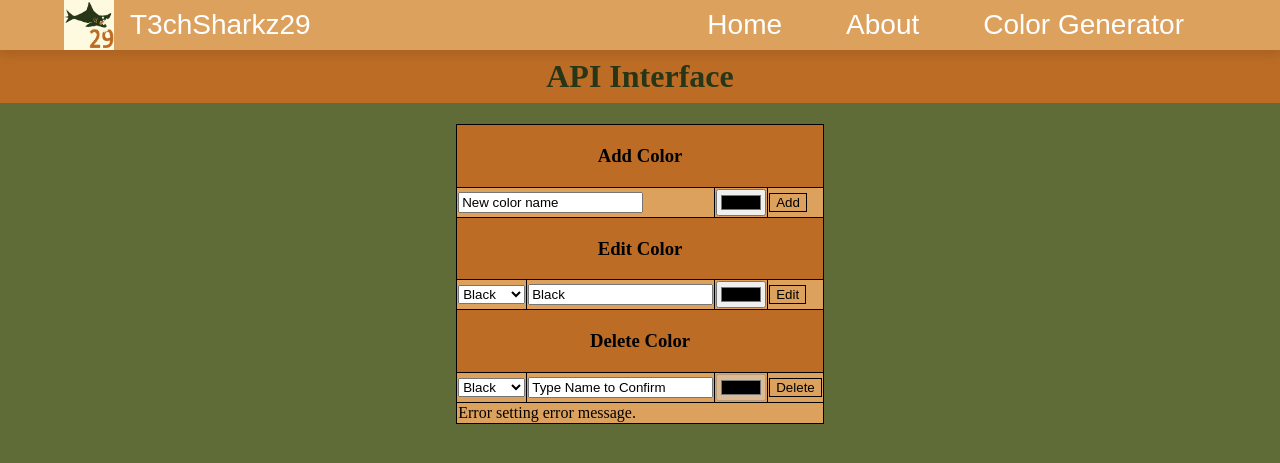
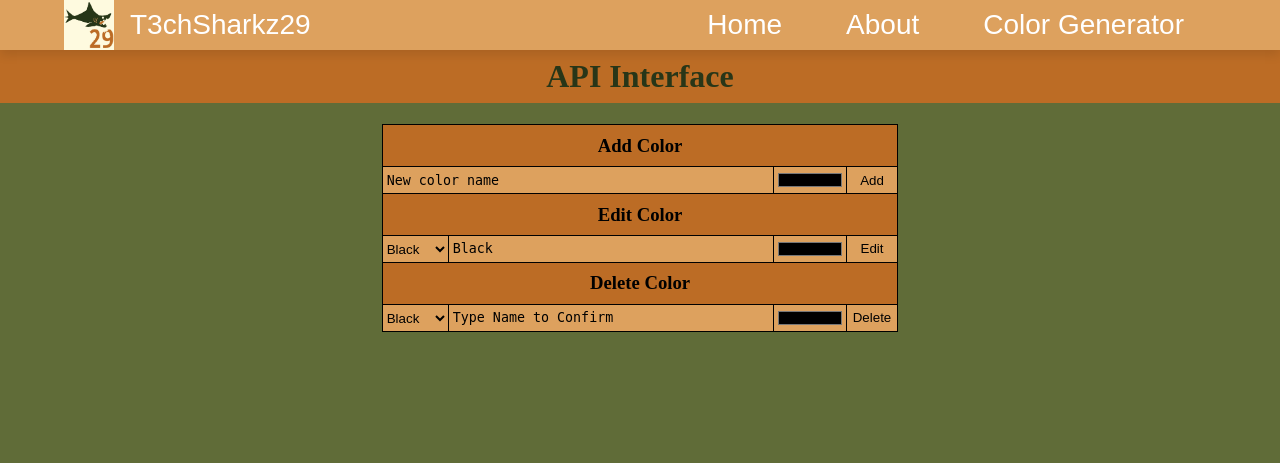
Before and after one commit to Funtime60/CS312SP24GRP2, a PHP site: page /APIPage.php in a window 1280 px wide. Shown: the top 463 px of the page. Run offline with PHP 8.4, Linux system fonts and the light colour scheme; data that the repository does not hold is empty.

Commit message:
RECOVERED

```diff
--- a/APIPage.css
+++ b/APIPage.css
@@ -1,71 +1,208 @@
+@import url("colorPalette.css");
+
 :root {
+	--ContentWidth: 40rem;
+	--TextWidth: 20rem;
+	--ColorWidth: 5rem;
+}
 
+input[type="submit"] {
+	margin: 0 auto;
+	display: block;
+}
+
+Select {
+	min-width: 3rem;
+	width: 100%;
+    border: none;
+    background-color: inherit;
+}
+
+form {
+	text-align: center;
 }
 
 table {
+    border-collapse: collapse;
+	max-width: var(--ContentWidth);
 	margin: auto;
 }
 
+th {
+    background-color: var(--dark_orange);
+}
 
-:root {
-	--ContentWidth: 80vw;
-    --Table1Width: var(--ContentWidth);
-    --Table1Ratio: 20%;
-    --Table2Size: calc(var(--ContentWidth) / 27);
+th h3 {
+	margin-block: 0.5em;
 }
-td, input[type="submit"], input[type="number"] {
-	background-color: var(--light_orange);
+
+td, input[type="submit"], input[type="text"], input[type="color"] {
+    background-color: var(--light_orange);
 }
-th {
-	background-color: var(--dark_orange);
+
+td, th {
+    border: black 1px solid;
+	padding: 0;
 }
-.table1CellL {
-    width: var(--Table1Ratio);
+
+input[type="submit"], input[type="text"], input[type="color"] {
+	border: none;
+	height: 1.5rem;
 }
-.table1CellR {
-    width: calc(100% - --Table1Ratio);
+
+td:has(input[type="submit"]:hover), td:has(input[type="color"]:hover:not([disabled])), td:has(input[type="text"]:hover:not(:focus)) {
+	filter: brightness(0.75);
 }
-#table1 {
-    width: var(--Table1Width);
-	margin: auto;
+
+input[type="text"] {
+	font-family: monospace;
+	--MarginRight: 6px;
+	--MarginLeft: 2px;
+	width: calc(100% - var(--MarginRight) - var(--MarginLeft));
+	min-width: calc(var(--TextWidth) - var(--MarginRight) - var(--MarginLeft));
+	margin-right: var(--MarginRight);
+	margin-left: var(--MarginLeft);
 }
-#table1 Select {
-    border: none;
-    background-color: inherit;
-	min-width: 100%;
+
+input[type="color"] {
+	min-width: 4.5rem;
+	width: 100%;
 }
-table td, table th, input[type="submit"], input[type="number"] {
-    border: black 1px solid;
+
+.ErrorRow > td {
+    font-family: monospace;
+	text-align: center;
+	overflow: auto;
+	background-color: #FF5555;
+	padding: 0.25em;
+	position: relative;
+	border: none;
+	border-radius: 0.5rem;
 }
-#table2 td, #table2 th {
-    /* Just set them all, some of them affect overflow. Didn't bother to check which */
-    min-height: var(--Table2Size);
-    min-width:  var(--Table2Size);
-    height: var(--Table2Size);
-    width:  var(--Table2Size);
-    max-height: var(--Table2Size);
-    max-width:  var(--Table2Size);
+
+.ErrorRow {
+	position: relative;
+	border: none;
+	top: -1.5em;
+	z-index: -1;
+	transition: top 0.5s;
 }
-table {
-	border-collapse: collapse;
+
+.ErrorRow[err] {
+	top: 0.5rem;
 }
-#table2 {
-    text-align: center;
-	margin: auto;
+
+
+
+
+
+
+/* Old Error Msg Stuff */
+/*
+#ANErr {
+	right: 2px;
+	top: -14px;
 }
-.tableSpacer {
-	height: 1rem;
+
+#ANErr[err] {
+	right: calc(1rem + 2px);
+	top: 0px;
 }
-form {
-	text-align: center;
+
+#ASErr {
+	right: 4px;
+	top: -21px;
 }
-select:disabled {
-	/* for Firefox */
-	-moz-appearance: none;
-	/* for Chrome */
-	-webkit-appearance: none;
-	color: black;
+
+#ASErr[err] {
+	right: calc(1rem + 4px);
+	top: -3px;
 }
-label, input[type="number"] {
-    margin: 0.25em 0;
+
+#ENErr {
+	right: 2px;
+	top: -18px;
 }
+
+#ENErr[err] {
+	right: calc(1rem + 2px);
+	top: 0px;
+}
+
+#ESErr {
+	right: 4px;
+	top: -21px;
+}
+
+#ESErr[err] {
+	right: calc(1rem + 4px);
+	top: -2px;
+}
+
+#DNErr {
+	right: 2px;
+	top: -18px;
+}
+
+#DNErr[err] {
+	right: calc(1rem + 2px);
+	top: 0px;
+}
+
+#DSErr {
+	right: 4px;
+	top: -21px;
+}
+
+#DSErr[err] {
+	right: calc(1rem + 4px);
+	top: -2px;
+}
+
+.ErrorIcon {
+	background-color: OrangeRed;
+	border-radius: 0 0 0 0.5rem;
+	position: relative;
+	margin: 0 auto;
+	height: 0;
+	width: 0;
+	transition: width 0.5s, right 0.5s, top 0.5s, height 0.5s;
+}
+
+.ErrorMesg {
+	background-color: OrangeRed;
+	border-radius: 0 0 0 0.5rem;
+	position: relative;
+	margin: 0 auto;
+	height: 0;
+	width: fit-content;
+	overflow: hidden;
+	transition: height 0.5s;
+}
+
+.ErrorIcon[err] {
+	width: 1rem;
+	height: 100%;
+}
+
+.ErrorContainer {
+	width: 0;
+	height: 16px;
+}
+
+.ErrorIcon[err]:hover + .ErrorMesg {
+	height: 1em;
+}
+
+td:has(input[type="Color"]):has(.ErrorIcon) {
+	width: var(--ColorWidth);
+}
+
+td:has(input[type="text"]):has(.ErrorIcon) {
+	width: var(--TextWidth);
+}
+
+td:has(.ErrorIcon) > * {
+	display: inline-block;
+}
+*/
```
